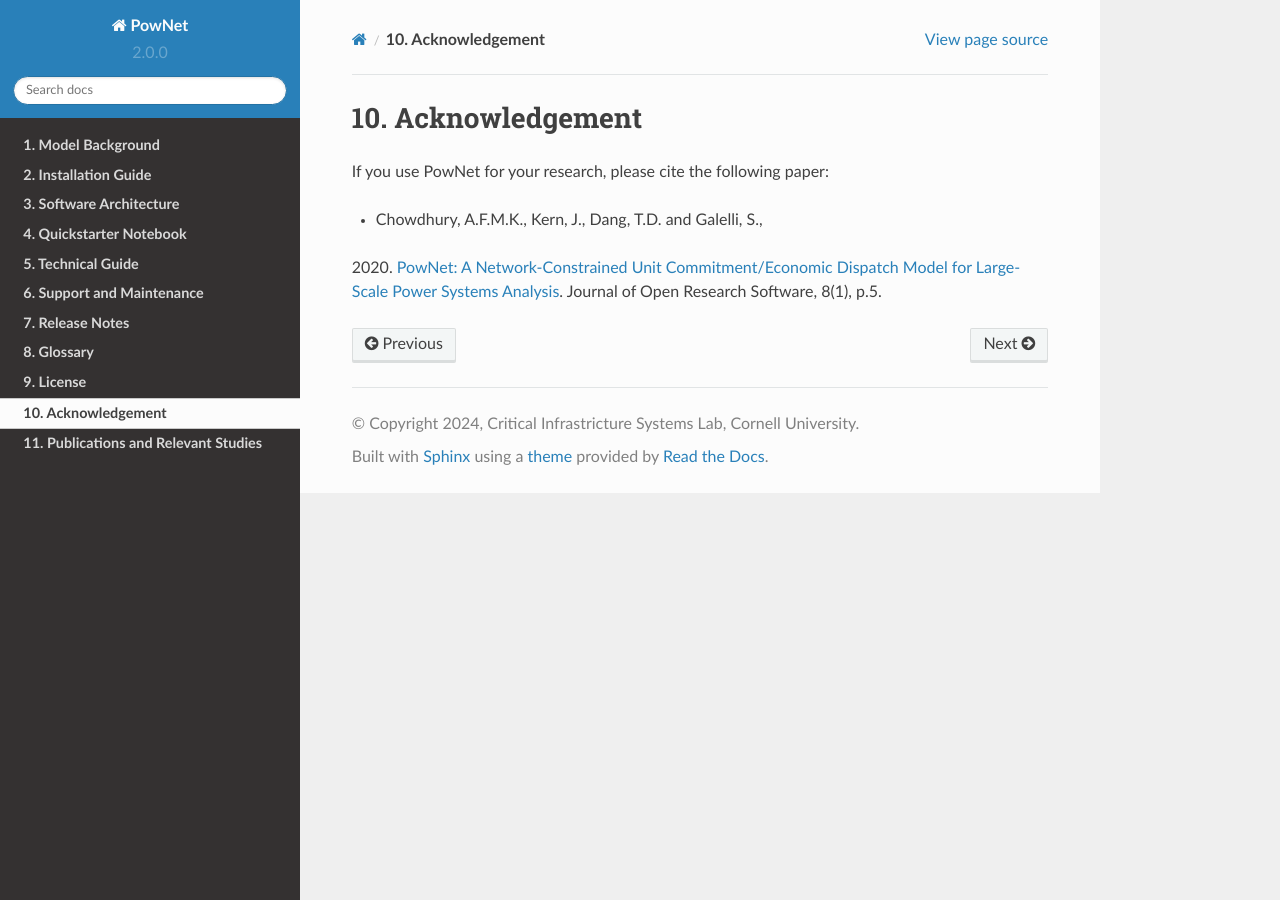
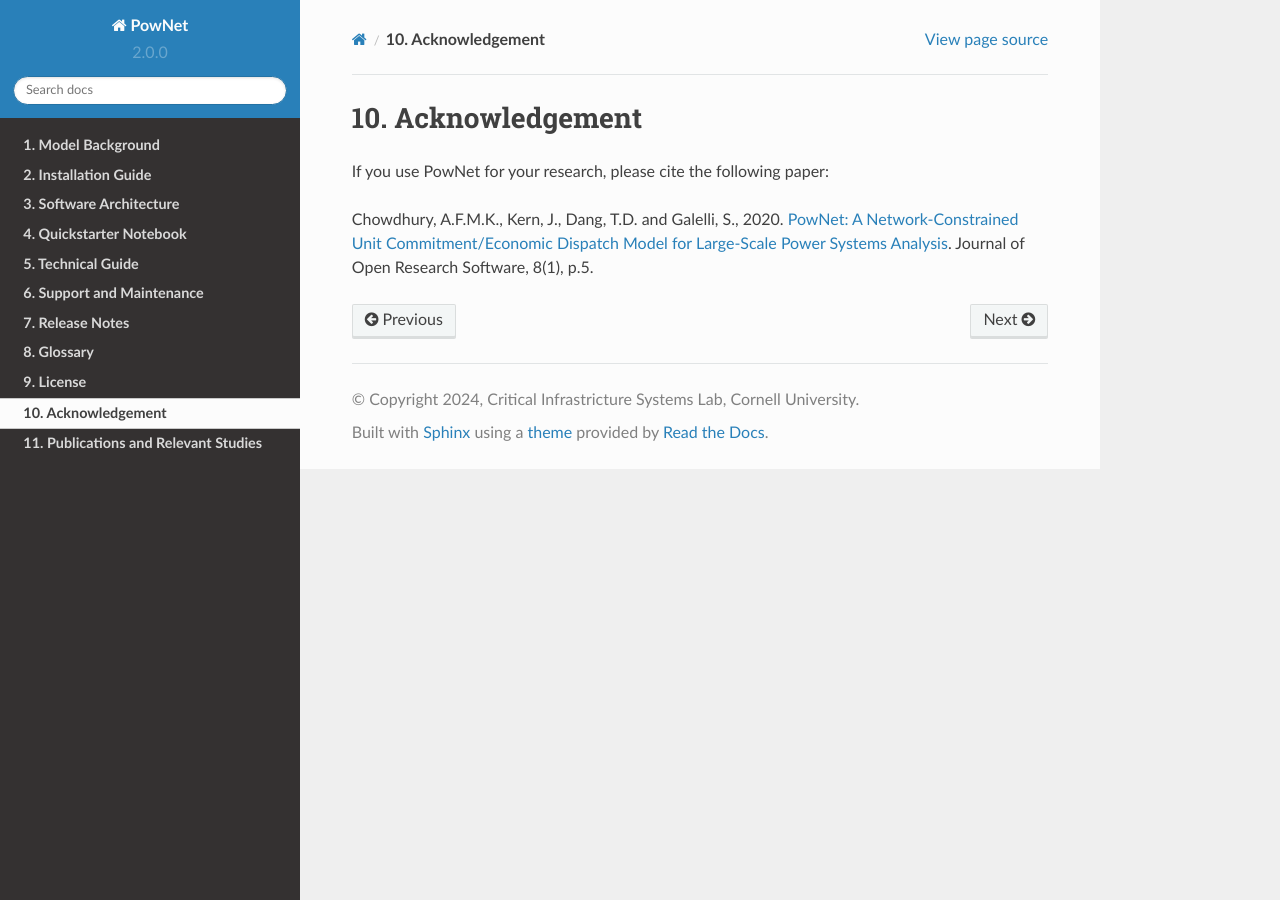
Before and after one commit to HishamEldardiry/PowNet_Documentation, a Sphinx documentation site: the page built from docs/source/pages/acknowledgement.rst, in a window 1280 px wide. Built offline with Sphinx 7.4.7 and the Read the Docs theme 2.0.0, drawn with Linux system fonts in a browser that asks for light colours.

```diff
--- a/docs/source/pages/acknowledgement.rst
+++ b/docs/source/pages/acknowledgement.rst
@@ -3,7 +3,7 @@
 
 If you use PowNet for your research, please cite the following paper:
 
-- Chowdhury, A.F.M.K., Kern, J., Dang, T.D. and Galelli, S.,
+Chowdhury, A.F.M.K., Kern, J., Dang, T.D. and Galelli, S.,
 2020. `PowNet: A Network-Constrained Unit Commitment/Economic Dispatch
 Model for Large-Scale Power Systems
 Analysis <http://doi.org/10.5334/jors.302>`_. Journal of Open Research
```
